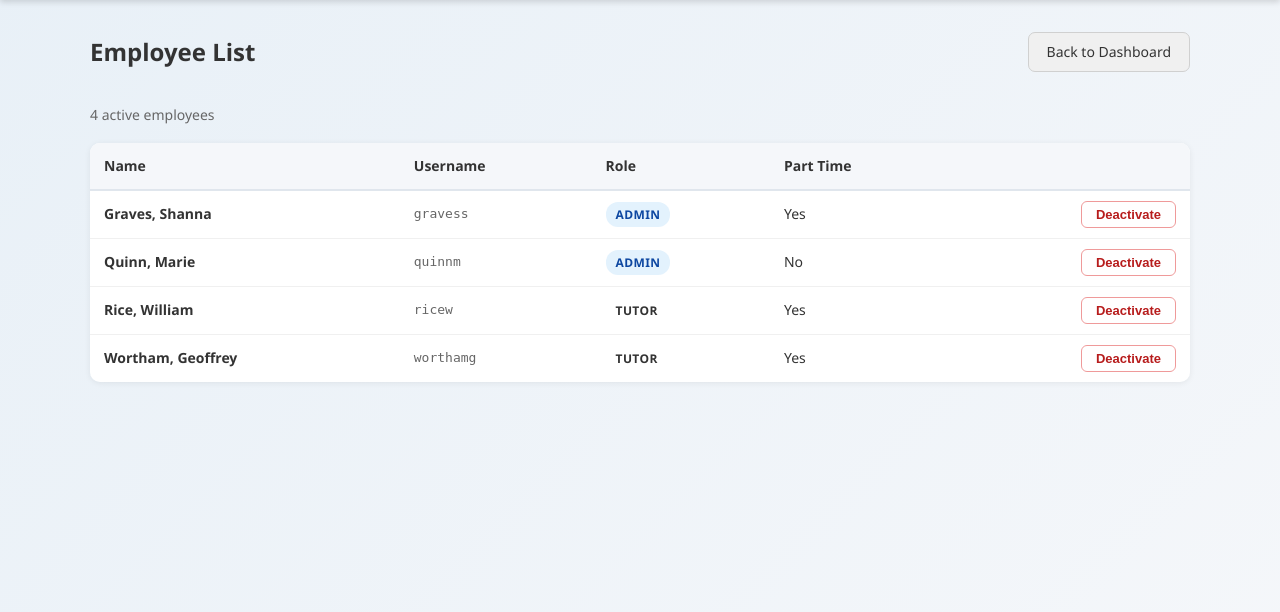
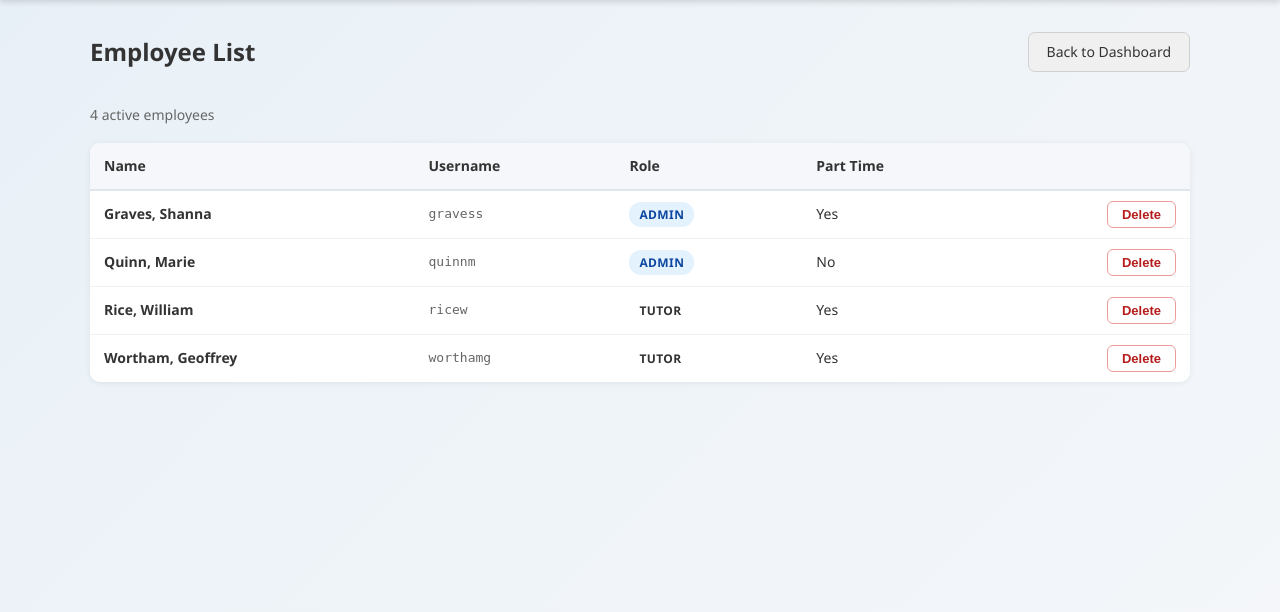
Before and after one commit to GravesSoftwareDev/ARC---Scheduling-App, a Django app: page /employees/ in a window 1280 px wide. Shown: the part 60-672 px from the top of the page. Run offline with Django 5.2, Linux system fonts and the light colour scheme; a user stored in the database is signed in; data comes from the database, SQL or seed files in the repository.

Commit message:
Hard-delete employee instead of soft deactivation

```diff
--- a/scheduling_app/account/templates/account/employee_list.html
+++ b/scheduling_app/account/templates/account/employee_list.html
@@ -32,10 +32,10 @@
           <td>{% if emp.part_time %}Yes{% else %}No{% endif %}</td>
           <td class="emp-actions">
             <form method="post"
-                  onsubmit="return confirm('Deactivate {{ emp.first_name }} {{ emp.last_name }}? They will no longer be able to log in.');">
+                  onsubmit="return confirm('Permanently delete {{ emp.first_name }} {{ emp.last_name }}?\n\nThis will also delete all of their schedule entries and availability.\n\nThis cannot be undone.');">
               {% csrf_token %}
               <input type="hidden" name="deactivate" value="{{ emp.pk }}">
-              <button type="submit" class="btn btn-deactivate">Deactivate</button>
+              <button type="submit" class="btn btn-deactivate">Delete</button>
             </form>
           </td>
         </tr>
--- a/scheduling_app/account/views.py
+++ b/scheduling_app/account/views.py
@@ -39,9 +39,9 @@ def employee_list(request):
         emp_pk = request.POST.get('deactivate')
         if emp_pk:
             emp = get_object_or_404(Employee, pk=emp_pk)
-            emp.is_active = False
-            emp.save(update_fields=['is_active'])
-            messages.success(request, f"{emp.get_full_name()} has been deactivated.")
+            name = emp.get_full_name()
+            emp.delete()
+            messages.success(request, f"{name} has been removed.")
         return redirect('account:employee_list')
 
     employees = (
```
